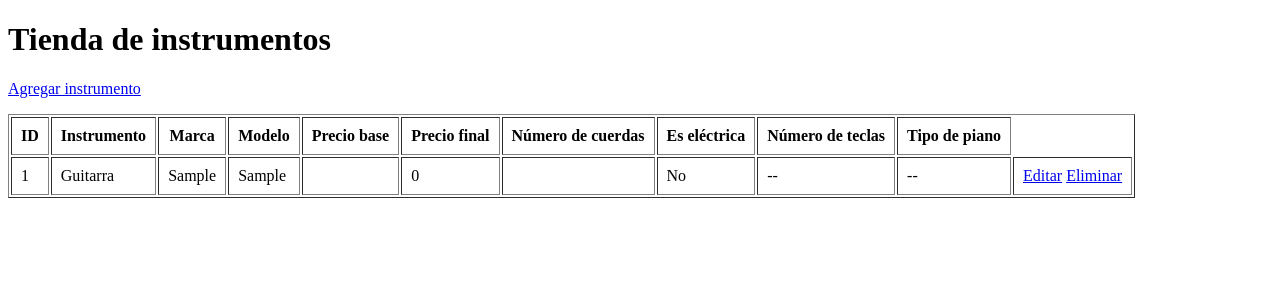
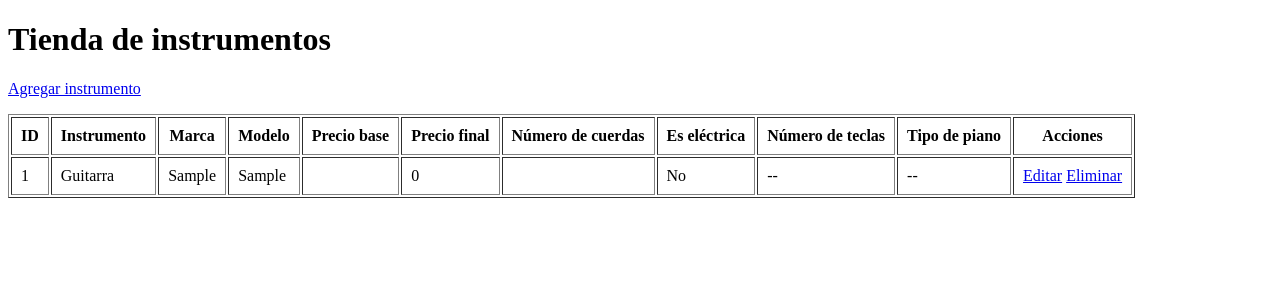
Before and after one commit to masafusrf/Proyecto3ev, a PHP site: page / in a window 1280 px wide. Shown: the top 300 px of the page. Run offline with PHP 8.4, Linux system fonts and the light colour scheme; tables that the repository leaves empty or names only in its code hold one stand-in row (values such as "Sample post"); data that the repository does not hold is empty.

Commit message:
añado th de acciones en listar

```diff
--- a/views/listar.php
+++ b/views/listar.php
@@ -22,6 +22,7 @@
             <th>Es eléctrica</th>
             <th>Número de teclas</th>
             <th>Tipo de piano</th>
+            <th>Acciones</th>
             <!-- FALTA LO DEL USUARIO. MIRAR PROYECTO CONCESIONARIO -->
         </tr>
 
```
